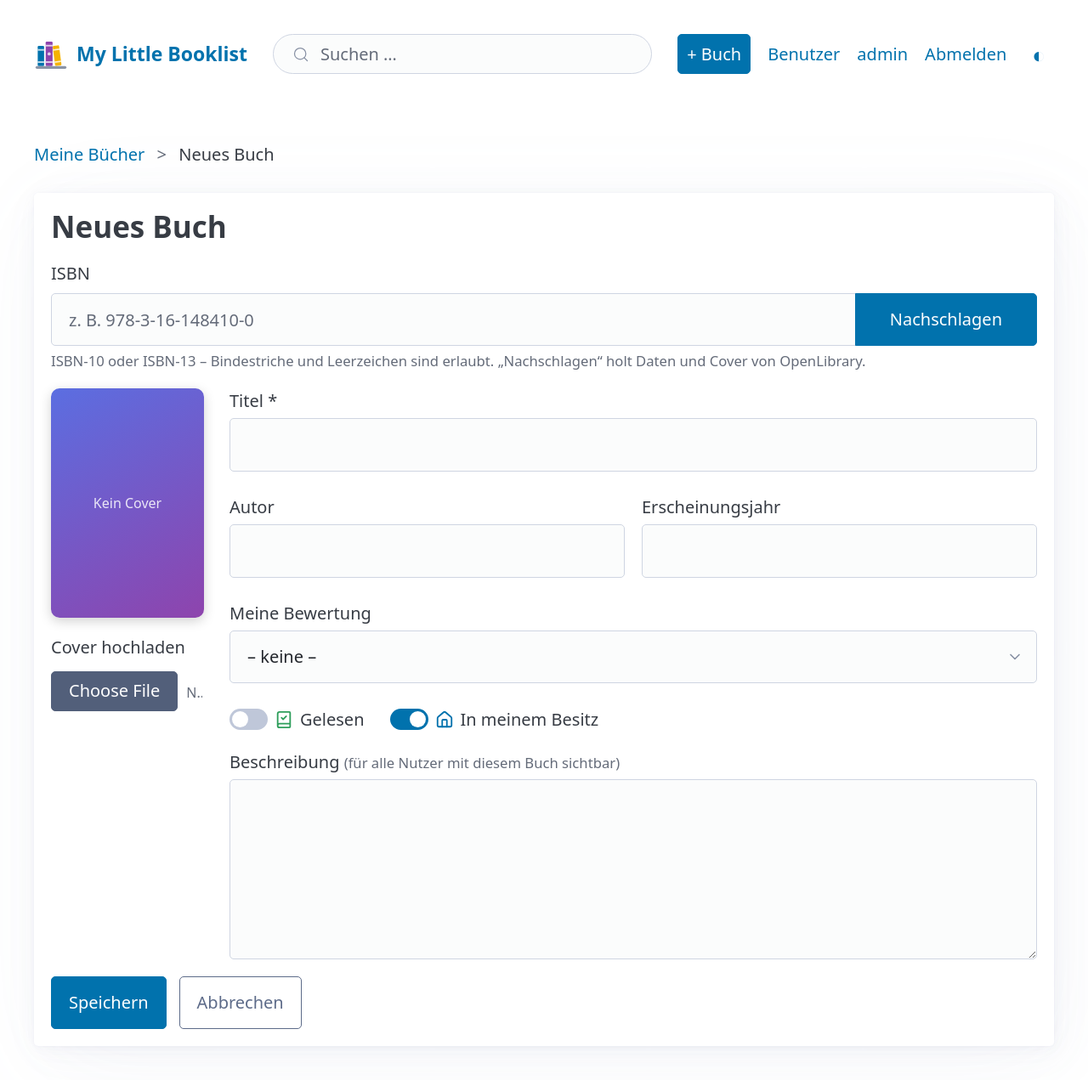
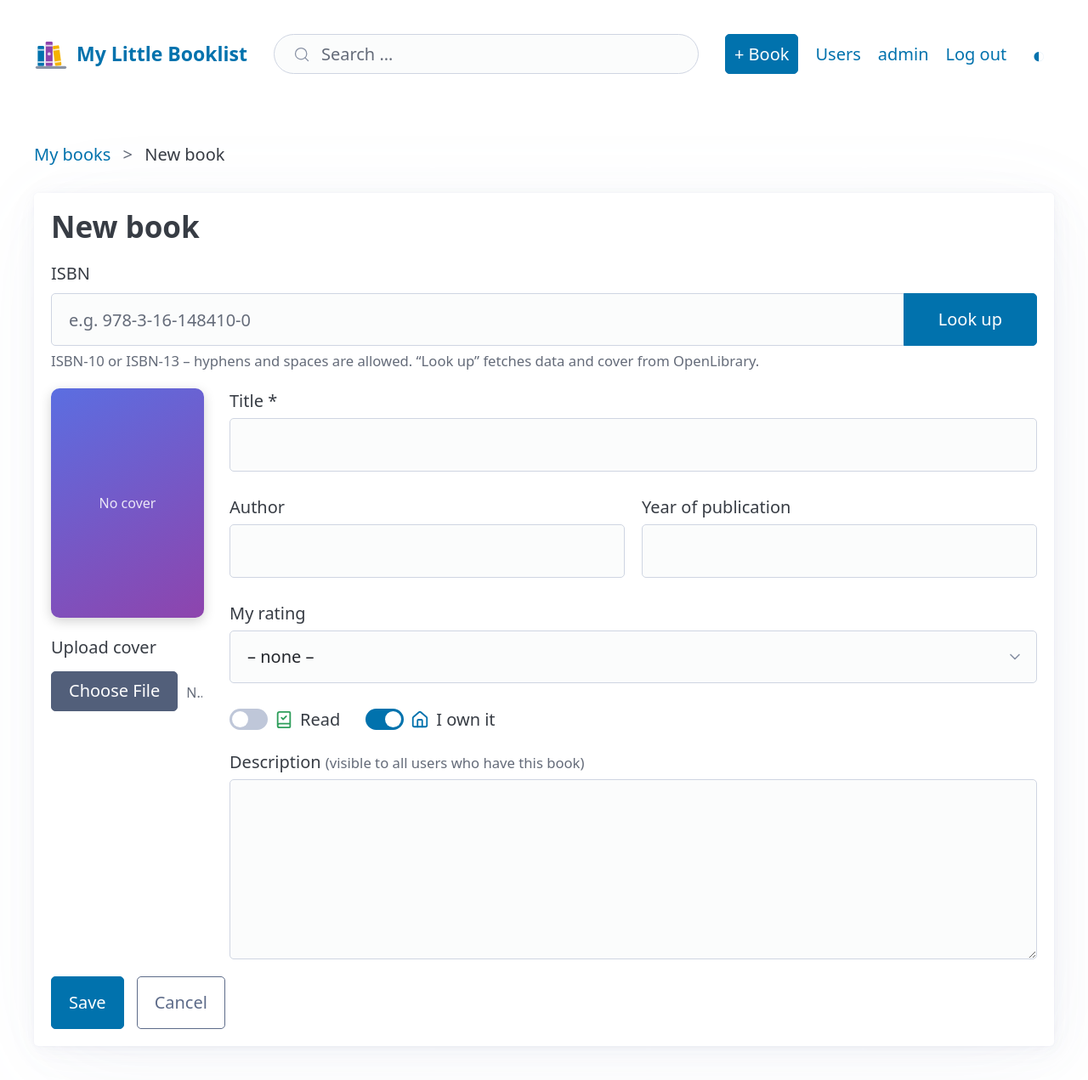
Before and after one commit to molshape/MyLittleBooklist, a Flask app: page /book/new in a window 1280 px wide. Shown: the whole page at 85% size. Run offline with Flask 3, Linux system fonts and the light colour scheme; the visitor is signed in with stand-in values (Sample User, id 1); data comes from the database, SQL or seed files in the repository.

Commit message:
feat: add i18n with Flask-Babel (English source, German translation)
- Flask-Babel picks the UI language from the browser's Accept-Language, English as fallback; new languages are detected from translations/
- all UI texts in app.py and templates marked with _() / ngettext
- German catalog in translations/de, template translations/messages.pot, extraction config babel.cfg
- <html lang> set from the current locale
- Dockerfile compiles the catalogs, *.mo ignored by git
- README: multilingual feature, compile step, translating guide
- test for language selection (en default, de, unknown -> en)

```diff
--- a/app.py
+++ b/app.py
@@ -13,6 +13,8 @@ from urllib.request import Request, urlopen
 import isbnlib
 from flask import (Flask, abort, flash, g, redirect, render_template, request,
                    session, url_for)
+from flask_babel import Babel, get_locale
+from flask_babel import gettext as _
 from werkzeug.security import check_password_hash, generate_password_hash
 
 DB_PATH = os.environ.get("DB_PATH", "books.db")
@@ -29,6 +31,11 @@ app.config.update(
 )
 if not os.environ.get("SECRET_KEY"):
     app.logger.warning("SECRET_KEY not set – sessions only last until the next restart.")
+
+# UI language follows the browser; every folder in translations/ is picked up automatically
+babel = Babel(app, locale_selector=lambda: request.accept_languages.best_match(
+    [str(locale) for locale in babel.list_translations()]))
+app.jinja_env.globals["get_locale"] = get_locale
 
 
 # --- Database ----------------------------------------------------------------
@@ -126,7 +133,7 @@ def load_user_and_check_csrf():
     if request.method == "POST":
         token = session.get("csrf")
         if not token or not secrets.compare_digest(token, request.form.get("csrf", "")):
-            abort(400, "Ungültiges Formular-Token – bitte Seite neu laden.")
+            abort(400, _("Invalid form token – please reload the page."))
 
 
 @app.context_processor
@@ -168,7 +175,7 @@ def login():
             session["csrf"] = secrets.token_urlsafe(32)
             nxt = request.args.get("next", "")
             return redirect(nxt if nxt.startswith("/") and not nxt.startswith("//") else url_for("gallery"))
-        flash("Benutzername oder Passwort falsch.", "error")
+        flash(_("Wrong username or password."), "error")
     return render_template("login.html")
 
 
@@ -184,14 +191,14 @@ def account():
     if request.method == "POST":
         new = request.form.get("new_password", "")
         if not check_password_hash(g.user["password_hash"], request.form.get("old_password", "")):
-            flash("Aktuelles Passwort ist falsch.", "error")
+            flash(_("Current password is wrong."), "error")
         elif len(new) < 4:
-            flash("Neues Passwort muss mindestens 4 Zeichen haben.", "error")
+            flash(_("New password must be at least 4 characters long."), "error")
         else:
             db().execute("UPDATE users SET password_hash = ? WHERE id = ?",
                          (generate_password_hash(new), g.user["id"]))
             db().commit()
-            flash("Passwort geändert.", "ok")
+            flash(_("Password changed."), "ok")
             return redirect(url_for("gallery"))
     return render_template("account.html")
 
@@ -286,7 +293,7 @@ def remove(book_id):
     db().execute("DELETE FROM user_books WHERE user_id = ? AND book_id = ?", (g.user["id"], book_id))
     remove_orphans()
     db().commit()
-    flash("Buch aus deiner Sammlung entfernt.", "ok")
+    flash(_("Book removed from your collection."), "ok")
     return redirect(url_for("gallery"))
 
 
@@ -310,9 +317,9 @@ def read_form():
     }
     errors = []
     if data["isbn"] and not normalize_isbn(data["isbn"]):
-        errors.append("ISBN muss 10 oder 13 Stellen haben.")
+        errors.append(_("ISBN must have 10 or 13 digits."))
     if data["year"] and not re.fullmatch(r"-?\d{1,4}", data["year"]):
-        errors.append("Erscheinungsjahr muss eine Zahl sein.")
+        errors.append(_("Year of publication must be a number."))
     return data, errors
 
 
@@ -329,7 +336,7 @@ def form_cover(data):
 def do_lookup(data, book_id=None):
     isbn = normalize_isbn(data["isbn"])
     if not isbn:
-        flash("Bitte eine gültige ISBN (10 oder 13 Stellen) eingeben.", "error")
+        flash(_("Please enter a valid ISBN (10 or 13 digits)."), "error")
         return data
     if book_id is None:
         existing = db().execute("SELECT id FROM books WHERE isbn = ?", (isbn,)).fetchone()
@@ -337,9 +344,9 @@ def do_lookup(data, book_id=None):
             return existing["id"]
     found = lookup_isbn(isbn)
     if not found:
-        flash("Bei OpenLibrary nichts gefunden – bitte manuell ausfüllen.", "error")
+        flash(_("Nothing found on OpenLibrary – please fill in manually."), "error")
         return data
-    flash("Daten von OpenLibrary übernommen – bitte prüfen und speichern.", "ok")
+    flash(_("Data taken from OpenLibrary – please check and save."), "ok")
     return {**data, **{k: v or "" for k, v in found.items()}, "isbn": isbn}
 
 
@@ -352,7 +359,7 @@ def insert_user_book(book_id, data, ignore=False):
 def add_to_collection(book_id, data):
     insert_user_book(book_id, data, ignore=True)
     db().commit()
-    flash("Das Buch ist schon im Katalog und wurde deiner Sammlung hinzugefügt.", "ok")
+    flash(_("This book is already in the catalog and was added to your collection."), "ok")
     return redirect(url_for("book_detail", book_id=book_id))
 
 
@@ -368,7 +375,7 @@ def book_new():
             return add_to_collection(result, data)
         return render_template("book_form.html", book=result, new=True)
     if not data["title"]:
-        errors.append("Titel ist ein Pflichtfeld.")
+        errors.append(_("Title is required."))
     if errors:
         for e in errors:
             flash(e, "error")
@@ -382,7 +389,7 @@ def book_new():
         (data["title"], data["author"], data["year"] or None, isbn, data["description"], cover_bytes, mime))
     insert_user_book(cur.lastrowid, data)
     db().commit()
-    flash("Buch gespeichert.", "ok")
+    flash(_("Book saved."), "ok")
     return redirect(url_for("book_detail", book_id=cur.lastrowid))
 
 
@@ -397,7 +404,7 @@ def book_edit(book_id):
     if request.form.get("action") == "lookup":
         return render_template("book_form.html", book=do_lookup(data, book_id), new=False)
     if not data["title"]:
-        errors.append("Titel ist ein Pflichtfeld.")
+        errors.append(_("Title is required."))
     if errors:
         for e in errors:
             flash(e, "error")
@@ -408,14 +415,14 @@ def book_edit(book_id):
                      (data["title"], data["author"], data["year"] or None,
                       normalize_isbn(data["isbn"]), data["description"], book_id))
     except sqlite3.IntegrityError:
-        flash("Ein anderes Buch mit dieser ISBN existiert bereits.", "error")
+        flash(_("Another book with this ISBN already exists."), "error")
         return render_template("book_form.html", book=data, new=False)
     if cover_bytes:
         db().execute("UPDATE books SET cover=?, cover_mime=? WHERE id=?", (cover_bytes, mime, book_id))
     db().execute("UPDATE user_books SET rating=?, is_read=?, is_owned=? WHERE user_id=? AND book_id=?",
                  (data["rating"], data["is_read"], data["is_owned"], g.user["id"], book_id))
     db().commit()
-    flash("Änderungen gespeichert.", "ok")
+    flash(_("Changes saved."), "ok")
     return redirect(url_for("book_detail", book_id=book_id))
 
 
@@ -427,15 +434,15 @@ def users():
     if request.method == "POST":
         name, password = request.form.get("username", "").strip(), request.form.get("password", "")
         if not name or len(password) < 4:
-            flash("Benutzername und Passwort (mind. 4 Zeichen) angeben.", "error")
+            flash(_("Enter a username and a password (at least 4 characters)."), "error")
         else:
             try:
                 db().execute("INSERT INTO users (username, password_hash, is_admin) VALUES (?, ?, ?)",
                              (name, generate_password_hash(password), int("is_admin" in request.form)))
                 db().commit()
-                flash(f"Benutzer „{name}“ angelegt.", "ok")
+                flash(_("User “%(name)s” created.", name=name), "ok")
             except sqlite3.IntegrityError:
-                flash("Benutzername existiert bereits.", "error")
+                flash(_("Username already exists."), "error")
         return redirect(url_for("users"))
     rows = db().execute(
         """SELECT u.id, u.username, u.is_admin, COUNT(ub.book_id) AS books
@@ -448,21 +455,21 @@ def users():
 @admin_required
 def user_action(user_id, action):
     if user_id == g.user["id"] and action in ("delete", "toggle_admin"):
-        flash("Du kannst dich nicht selbst löschen oder dir die Admin-Rechte entziehen.", "error")
+        flash(_("You cannot delete yourself or remove your own admin rights."), "error")
     elif action == "delete":
         db().execute("DELETE FROM users WHERE id = ?", (user_id,))
         remove_orphans()
-        flash("Benutzer gelöscht.", "ok")
+        flash(_("User deleted."), "ok")
     elif action == "toggle_admin":
         db().execute("UPDATE users SET is_admin = 1 - is_admin WHERE id = ?", (user_id,))
     elif action == "password":
         password = request.form.get("password", "")
         if len(password) < 4:
-            flash("Passwort muss mindestens 4 Zeichen haben.", "error")
+            flash(_("Password must be at least 4 characters long."), "error")
         else:
             db().execute("UPDATE users SET password_hash = ? WHERE id = ?",
                          (generate_password_hash(password), user_id))
-            flash("Passwort zurückgesetzt.", "ok")
+            flash(_("Password reset."), "ok")
     else:
         abort(404)
     db().commit()
--- /dev/null
+++ b/babel.cfg
@@ -0,0 +1,2 @@
+[python: **.py]
+[jinja2: templates/**.html]
--- a/pyproject.toml
+++ b/pyproject.toml
@@ -4,6 +4,7 @@ version = "0.1.0"
 requires-python = ">=3.12"
 dependencies = [
     "flask>=3.1.3",
+    "flask-babel>=4.0.0",
     "gunicorn>=26.2.0",
     "isbnlib>=3.10.14",
 ]
--- a/templates/base.html
+++ b/templates/base.html
@@ -1,5 +1,5 @@
 <!doctype html>
-<html lang="de">
+<html lang="{{ get_locale() }}">
 <head>
   <meta charset="utf-8">
   <meta name="viewport" content="width=device-width, initial-scale=1">
@@ -21,12 +21,12 @@
         <li>
           <div class="search-wrap">
             <form action="{{ url_for('gallery') }}" role="search" id="search">
-              <input type="search" name="q" placeholder="Suchen …" value="{{ q or '' }}" aria-label="Bücher durchsuchen">
+              <input type="search" name="q" placeholder="{{ _('Search …') }}" value="{{ q or '' }}" aria-label="{{ _('Search books') }}">
             </form>
             {# keep active filters on a new search; outside the form, otherwise Pico's rounding breaks #}
             {% for key, value in (filters or {}).items() %}<input type="hidden" form="search" name="{{ key }}" value="{{ value }}">{% endfor %}
             {% if q %}
-            <a href="{{ gallery_url(q='') }}" class="clear-search" aria-label="Suche zurücksetzen" title="Suche zurücksetzen">
+            <a href="{{ gallery_url(q='') }}" class="clear-search" aria-label="{{ _('Clear search') }}" title="{{ _('Clear search') }}">
               <svg viewBox="0 0 24 24" aria-hidden="true"><path d="M18 6 6 18M6 6l12 12"/></svg>
             </a>
             {% endif %}
@@ -36,17 +36,17 @@
       {% endif %}
       <ul>
         {% if g.user %}
-        <li><a href="{{ url_for('book_new') }}" role="button" class="add">+ Buch</a></li>
-        {% if g.user.is_admin %}<li><a href="{{ url_for('users') }}">Benutzer</a></li>{% endif %}
-        <li><a href="{{ url_for('account') }}" title="Konto">{{ g.user.username }}</a></li>
+        <li><a href="{{ url_for('book_new') }}" role="button" class="add">+ {{ _("Book") }}</a></li>
+        {% if g.user.is_admin %}<li><a href="{{ url_for('users') }}">{{ _("Users") }}</a></li>{% endif %}
+        <li><a href="{{ url_for('account') }}" title="{{ _('Account') }}">{{ g.user.username }}</a></li>
         <li>
           <form action="{{ url_for('logout') }}" method="post" class="inline">
             <input type="hidden" name="csrf" value="{{ csrf }}">
-            <button class="link" type="submit">Abmelden</button>
+            <button class="link" type="submit">{{ _("Log out") }}</button>
           </form>
         </li>
         {% endif %}
-        <li><button class="link theme-toggle" type="button" id="theme-toggle" aria-label="Hell/Dunkel umschalten">◐</button></li>
+        <li><button class="link theme-toggle" type="button" id="theme-toggle" aria-label="{{ _('Toggle light/dark mode') }}">◐</button></li>
       </ul>
     </nav>
   </header>
@@ -58,7 +58,7 @@
     {% if crumbs %}
     <nav aria-label="breadcrumb">
       <ul>
-        <li><a href="{{ url_for('gallery') }}">Meine Bücher</a></li>
+        <li><a href="{{ url_for('gallery') }}">{{ _("My books") }}</a></li>
         {% for label, href in crumbs %}
         <li>{% if href %}<a href="{{ href }}">{{ label }}</a>{% else %}<span aria-current="page">{{ label }}</span>{% endif %}</li>
         {% endfor %}
--- a/templates/book_form.html
+++ b/templates/book_form.html
@@ -1,11 +1,11 @@
 {% extends "base.html" %}
 {% import "icons.html" as icons %}
-{% set crumbs = [("Neues Buch", None)] if new
-   else [(book.title, url_for('book_detail', book_id=book.id)), ("Bearbeiten", None)] %}
-{% block title %}{{ "Neues Buch" if new else "Bearbeiten" }} · {% endblock %}
+{% set crumbs = [(_("New book"), None)] if new
+   else [(book.title, url_for('book_detail', book_id=book.id)), (_("Edit"), None)] %}
+{% block title %}{{ _("New book") if new else _("Edit") }} · {% endblock %}
 {% block content %}
 <article>
-  <h2>{{ "Neues Buch" if new else "Buch bearbeiten" }}</h2>
+  <h2>{{ _("New book") if new else _("Edit book") }}</h2>
   <form method="post" enctype="multipart/form-data"
         action="{{ url_for('book_new') if new else url_for('book_edit', book_id=book.id) }}">
     <input type="hidden" name="csrf" value="{{ csrf }}">
@@ -13,50 +13,50 @@
 
     <label for="isbn">ISBN</label>
     <fieldset role="group" class="isbn-group">
-      <input id="isbn" name="isbn" value="{{ book.isbn or '' }}" placeholder="z. B. 978-3-16-148410-0"
+      <input id="isbn" name="isbn" value="{{ book.isbn or '' }}" placeholder="{{ _('e.g. 978-3-16-148410-0') }}"
              aria-describedby="isbn-hint">
-      <button type="submit" name="action" value="lookup" formnovalidate>Nachschlagen</button>
+      <button type="submit" name="action" value="lookup" formnovalidate>{{ _("Look up") }}</button>
     </fieldset>
-    <small id="isbn-hint" class="muted">ISBN-10 oder ISBN-13 – Bindestriche und Leerzeichen sind erlaubt. „Nachschlagen“ holt Daten und Cover von OpenLibrary.</small>
+    <small id="isbn-hint" class="muted">{{ _("ISBN-10 or ISBN-13 – hyphens and spaces are allowed. “Look up” fetches data and cover from OpenLibrary.") }}</small>
 
     <div class="form-grid">
       <div class="form-cover">
         {% if book.cover_url %}
-        <img src="{{ book.cover_url }}" alt="Cover-Vorschau">
+        <img src="{{ book.cover_url }}" alt="{{ _('Cover preview') }}">
         {% elif book.cover and book.id %}
-        <img src="{{ url_for('cover', book_id=book.id) }}" alt="Aktuelles Cover">
+        <img src="{{ url_for('cover', book_id=book.id) }}" alt="{{ _('Current cover') }}">
         {% else %}
-        <div class="placeholder"><span>Kein Cover</span></div>
+        <div class="placeholder"><span>{{ _("No cover") }}</span></div>
         {% endif %}
-        <label>Cover hochladen <input type="file" name="cover" accept="image/*"></label>
+        <label>{{ _("Upload cover") }} <input type="file" name="cover" accept="image/*"></label>
       </div>
       <div>
-        <label>Titel * <input name="title" value="{{ book.title or '' }}" required></label>
+        <label>{{ _("Title") }} * <input name="title" value="{{ book.title or '' }}" required></label>
         <div class="grid">
-          <label>Autor <input name="author" value="{{ book.author or '' }}"></label>
-          <label>Erscheinungsjahr <input name="year" value="{{ book.year or '' }}" inputmode="numeric" pattern="-?\d{1,4}"></label>
+          <label>{{ _("Author") }} <input name="author" value="{{ book.author or '' }}"></label>
+          <label>{{ _("Year of publication") }} <input name="year" value="{{ book.year or '' }}" inputmode="numeric" pattern="-?\d{1,4}"></label>
         </div>
-        <label>Meine Bewertung
+        <label>{{ _("My rating") }}
           <select name="rating">
-            <option value="">– keine –</option>
+            <option value="">{{ _("– none –") }}</option>
             {% for i in range(5, 0, -1) %}
             <option value="{{ i }}" {{ 'selected' if book.rating == i }}>{{ "★" * i }}</option>
             {% endfor %}
           </select>
         </label>
         <div class="flags">
-          <label><input type="checkbox" role="switch" name="is_read" {{ 'checked' if book.is_read }}> {{ icons.read() }} Gelesen</label>
-          <label><input type="checkbox" role="switch" name="is_owned" {{ 'checked' if book.is_owned }}> {{ icons.owned() }} In meinem Besitz</label>
+          <label><input type="checkbox" role="switch" name="is_read" {{ 'checked' if book.is_read }}> {{ icons.read() }} {{ _("Read") }}</label>
+          <label><input type="checkbox" role="switch" name="is_owned" {{ 'checked' if book.is_owned }}> {{ icons.owned() }} {{ _("I own it") }}</label>
         </div>
-        <label>Beschreibung <small class="muted">(für alle Nutzer mit diesem Buch sichtbar)</small>
+        <label>{{ _("Description") }} <small class="muted">{{ _("(visible to all users who have this book)") }}</small>
           <textarea name="description" rows="6">{{ book.description or '' }}</textarea>
         </label>
       </div>
     </div>
 
     <div class="actions">
-      <button type="submit" name="action" value="save">Speichern</button>
-      <a href="{{ url_for('gallery') if new else url_for('book_detail', book_id=book.id) }}" role="button" class="secondary outline">Abbrechen</a>
+      <button type="submit" name="action" value="save">{{ _("Save") }}</button>
+      <a href="{{ url_for('gallery') if new else url_for('book_detail', book_id=book.id) }}" role="button" class="secondary outline">{{ _("Cancel") }}</a>
     </div>
   </form>
 </article>
```
Also changed, not shown: templates/account.html (+6 -6 lines), templates/book.html (+9 -9 lines), templates/gallery.html (+12 -12 lines), templates/login.html (+5 -5 lines), templates/users.html (+14 -14 lines), test_app.py (+8 -0 lines), README.md, translations/de/LC_MESSAGES/messages.po (added), 4 other files.
